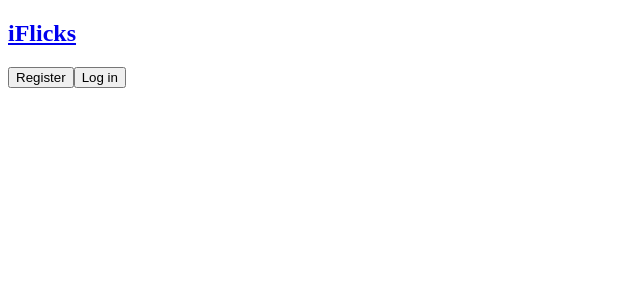
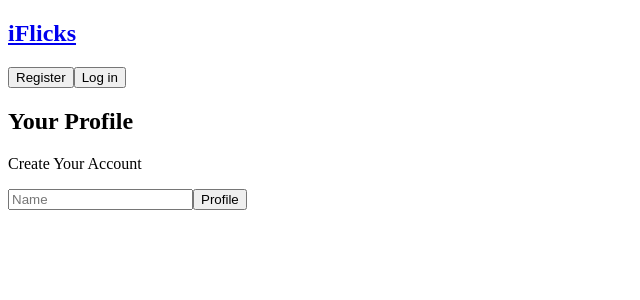
Before and after one commit to GregM1991/Flicksy, a React (Create React App) app in the folder client/: page /profile in a window 1280 px wide. Shown: the top 300 px of the page, without its empty margins (0-640 px from the left). Built offline with nearby package versions, Linux system fonts and the light colour scheme; no server answers.

Commit message:
Implemented profile creation page and hooked to backend

```diff
--- a/client/src/App.js
+++ b/client/src/App.js
@@ -4,11 +4,12 @@ import { Login } from "./components/auth/Login"
 import { Register } from "./components/auth/Register"
 import { Navbar } from "./components/layout/Navbar"
 import { Landing } from "./components/layout/Landing"
-import Playlists from '../src/components/Sections/Playlists'
-import PrivateRoute from './components/PrivateRoute'
+import Playlists from "../src/components/Sections/Playlists"
+import PrivateRoute from "./components/PrivateRoute"
 import ViewMovie from "./components/Sections/ViewMovie"
 import UserContext from "./context/UserContext"
 import axios from "axios"
+import Profile from "./components/Sections/Profile"
 
 const App = () => {
   const [userData, setUserData] = useState({
@@ -37,8 +38,8 @@ const App = () => {
         <Switch>
           <Route exact path="/register" component={Register} />
           <Route exact path="/login" component={Login} />
-          {/* <Route exact path="/showpage" component={ShowPage} /> */}
           <Route exact path="/movie/:movieId" component={ViewMovie} />
+          <Route exact path="/profile" component={Profile} />
           <PrivateRoute exact path="/playlists" component={Playlists} />
         </Switch>
       </UserContext.Provider>
--- a/client/src/components/Sections/Profile.js
+++ b/client/src/components/Sections/Profile.js
@@ -1,70 +1,61 @@
-import React, { useState, useContext } from "react"
-import UserContext from "../../context/UserContext"
-import { Link, useHistory } from "react-router-dom"
+import React, { useState } from "react"
 import axios from "axios"
 import ErrorNotice from "../misc/ErrorNotice"
 
-const Profile = () => {
+export default function Profile() {
   const [formData, setFormData] = useState({
     name: "",
   })
   const [error, setError] = useState()
 
-    const { setProfileData } = useContext(UserContext)
-    const history = useHistory()
-
   const { name } = formData
 
   const onChange = (e) =>
-    setFormData({ ...formData, [e.tarrget.name]: e.target.value })
+    setFormData({ ...formData, [e.target.name]: e.target.value })
 
   const onSubmit = async (e) => {
     e.preventDefault()
+
     const newProfile = {
       name,
     }
     try {
+      const token = localStorage.getItem("token")
       const config = {
         headers: {
           "Content-Type": "application/json",
+          "x-auth-token": token,
         },
       }
       const body = JSON.stringify(newProfile)
-        await axios.post("/api/profile", body, config)
-        const token = localStorage.getItem("token")
-        const userRes = await axios.get("/api/auth", {
-            headers: { "x-auth-token": token },
-        })
-        setProfileData({
-            token,
-            user: userRes.data,
-        })
+      const profileRes = await axios.post("/api/profile", body, config)
+      console.log(profileRes)
       console.log("Success")
-        history.push("/Profile")
+      // history.push("/Profile")
     } catch (error) {
-        console.response.data.errors &&
-        setError(error.response.data.errors[0].msg)
+      console.log(error.response)
+      error.response.data.errors && setError(error.response.data.errors)
       console.error(error.response.data.msg)
-    } return (
-      <h1>Hello World</h1>
-        // <>
-        //   <h2>Your Profile</h2>
-        //   {error && (
-        //     <ErrorNotice message={error} clearError={() => setError(undefined)} />
-        //   )}
-        //   <p>Create Your Account</p>
-        //   <form onSubmit={(e) => onSubmit(e)}>
-        //     <input
-        //       type="text"
-        //       placeholder="Name"
-        //       name="name"
-        //       value={name}
-        //       onChange={(e) => onChange(e)}
-        //     />
-        //     <input type="submit" value="Profile" />
-        //   </form>
-        // </>
+    }
+  }
+
+  return (
+    <>
+      <h2>Your Profile</h2>
+      {error && (
+        <ErrorNotice message={error} clearError={() => setError(undefined)} />
+      )}
+      <p>Create Your Account</p>
+      <form onSubmit={(e) => onSubmit(e)}>
+        <input
+          type="text"
+          placeholder="Name"
+          name="name"
+          value={name}
+          onChange={(e) => onChange(e)}
+        />
+        <input type="submit" value="Profile" />
+      </form>
+    </>
   )
-}}
-
-export default Profile
+}
--- a/client/src/components/layout/Landing.js
+++ b/client/src/components/layout/Landing.js
@@ -2,7 +2,6 @@ import React, { useEffect, useState } from "react"
 import { API_URL, API_KEY, IMG_URL } from "../Config"
 import axios from "axios"
 import SingleMovie from "../Sections/SingleMovie"
-import Profile from "../Sections/Profile"
 
 export const Landing = () => {
   const [Movies, setMovies] = useState([])
@@ -25,7 +24,6 @@ export const Landing = () => {
 
   return (
     <>
-      <Profile />
       {Movies.map((movie, index) => {
         return (
           <SingleMovie
```
Lines whose indentation alone changed are shown as unchanged.
